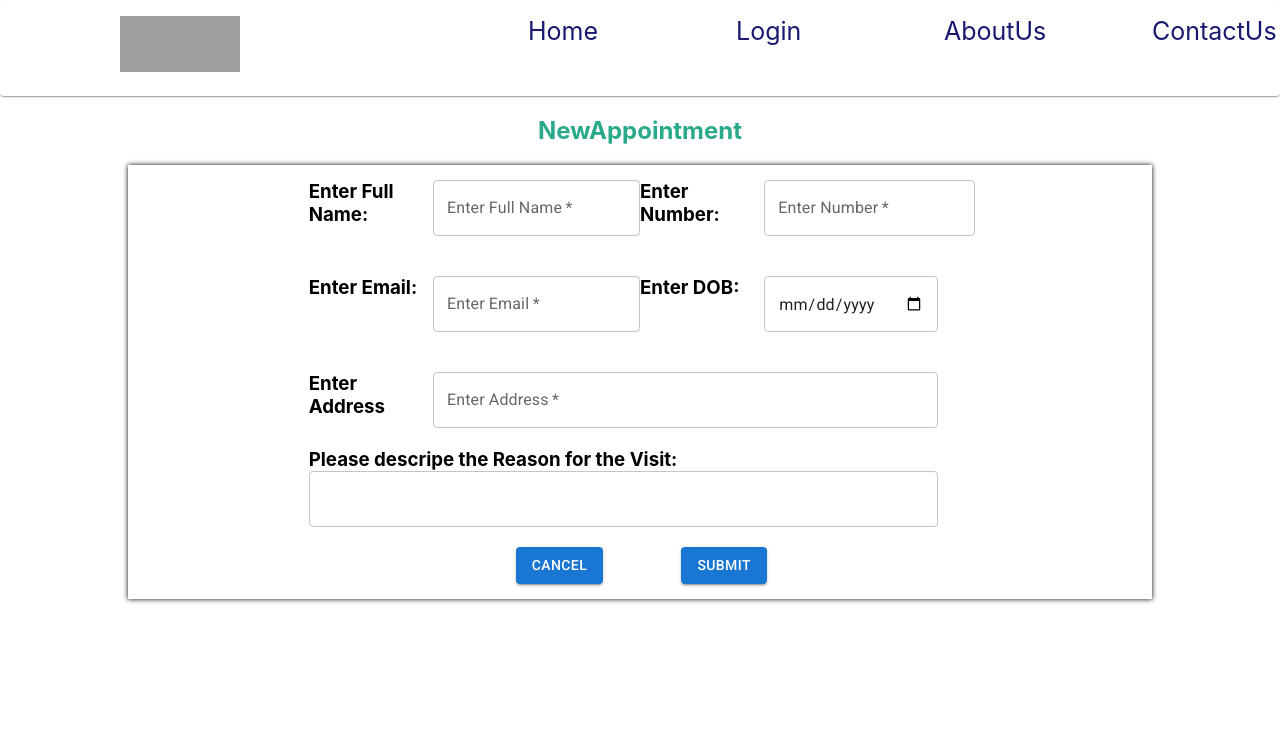
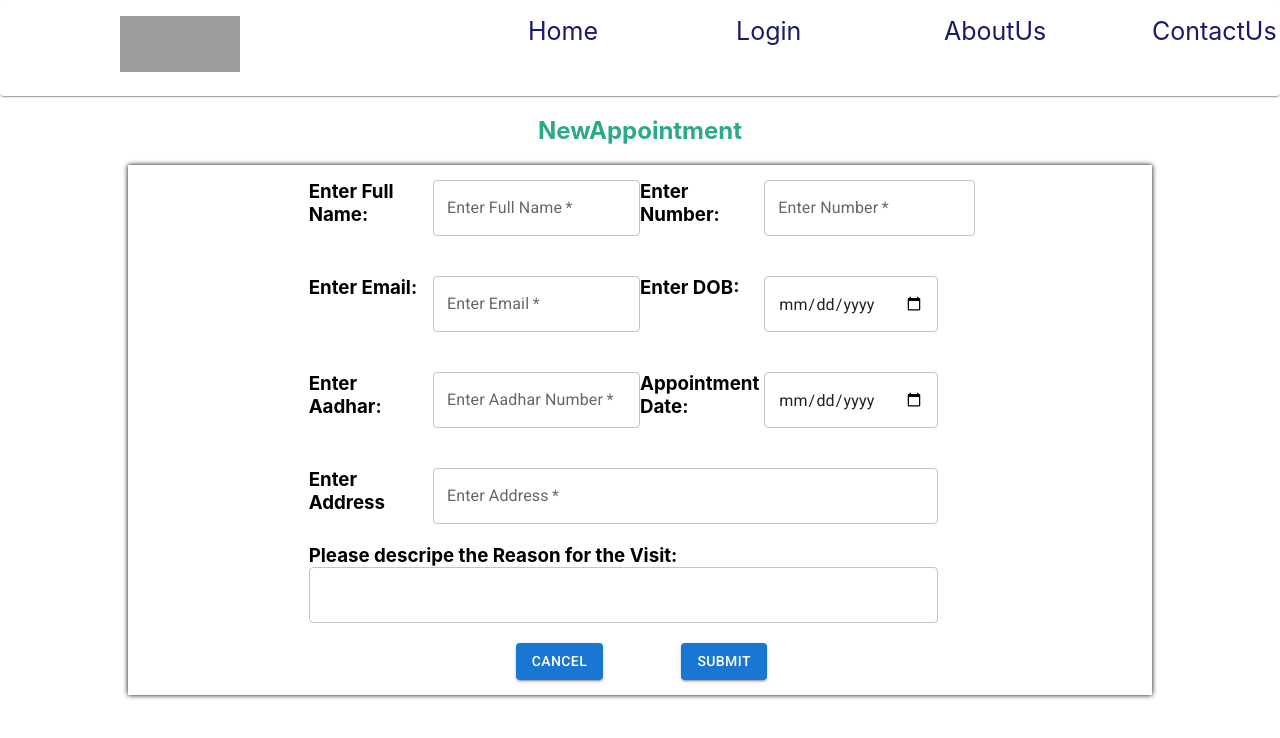
Before and after one commit to Pravin0545/HMS, a React (Create React App) app in the folder Hospital_Management_System/: page /administration/patientdetails/newappointment in a window 1280 px wide. Shown: the top 738 px of the page. Built offline with nearby package versions, Linux system fonts and the light colour scheme; grey boxes are pictures that could not be loaded.

Commit message:
added aadhar and date of appoint

```diff
--- a/Hospital_Management_System/src/Component/Administration/Patient/Details.jsx
+++ b/Hospital_Management_System/src/Component/Administration/Patient/Details.jsx
@@ -21,6 +21,8 @@ export const Details = () => {
             <th>Email</th>
             <th>DOB</th>
             <th>Address</th>
+            <th>Aadhar No</th>
+            <th>Date Of Appointment</th>
           </tr>
           {data.map((item) => {
             return (
@@ -30,6 +32,8 @@ export const Details = () => {
                 <td>{item.email}</td>
                 <td>{item.dob}</td>
                 <td>{item.address}</td>
+                <td>{item.aadhar}</td>
+                <td>{item.date}</td>
               </tr>
             );
           })}
--- a/Hospital_Management_System/src/Component/Administration/Patient/NewAppointment.jsx
+++ b/Hospital_Management_System/src/Component/Administration/Patient/NewAppointment.jsx
@@ -76,6 +76,34 @@ export const NewAppointment = () => {
         <Grid container>
           <Grid item xs={2}></Grid>
           <Grid item xs={1.5}>
+            <h3>Enter Aadhar:</h3>
+          </Grid>
+          <Grid item xs={2.5}>
+            <TextField
+              variant="outlined"
+              label="Enter Aadhar Number"
+              type="email"
+              required
+              onChange={(e) => setUser({ ...user, aadhar: e.target.value })}
+            ></TextField>
+          </Grid>
+          <Grid item xs={1.5}>
+            <h3>Appointment  Date:</h3>
+          </Grid>
+          <Grid item xs={2.1}>
+            <TextField
+              variant="outlined"
+              type="date"
+              onChange={(e) => setUser({ ...user, date: e.target.value })}
+              fullWidth
+            ></TextField>
+          </Grid>
+        </Grid>
+        <br />
+        <br />
+        <Grid container>
+          <Grid item xs={2}></Grid>
+          <Grid item xs={1.5}>
             <h3>Enter Address</h3>
           </Grid>
           <Grid item xs={6.1}>
```
